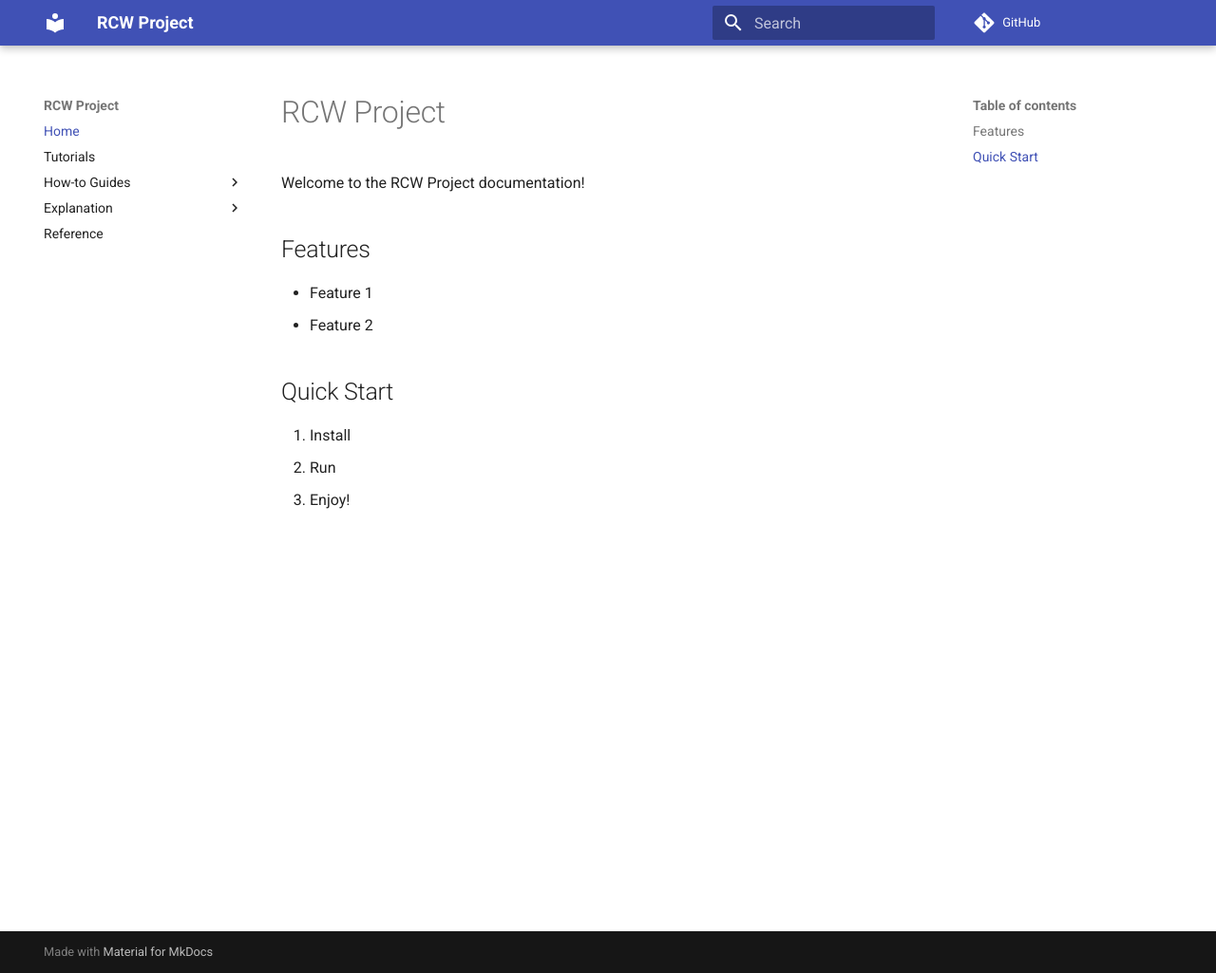
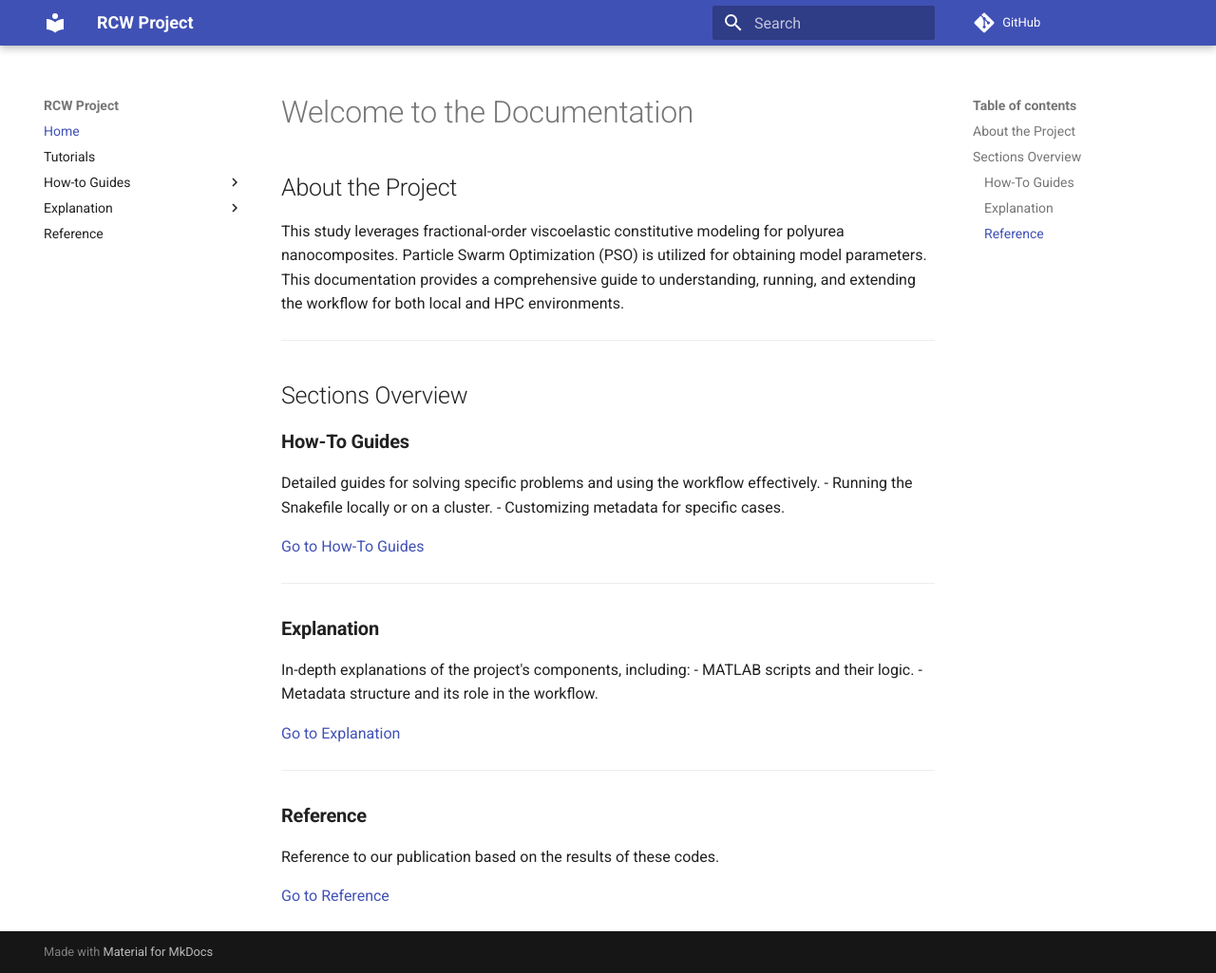
Before and after one commit to armankhoshnevis/RCW_Proejct, an MkDocs documentation site: the page built from docs/index.md, in a window 1280 px wide and 1025 px high. Shown: the whole window at 95% size. Built offline with MkDocs 1.6.1 and Material for MkDocs 9.7.7, drawn with Linux system fonts in a browser that asks for light colours; comment, search, counter and statistics services are not loaded.

Commit message:
Update the home page

```diff
--- a/docs/index.md
+++ b/docs/index.md
@@ -1,12 +1,31 @@
-# RCW Project
+# Welcome to the Documentation
 
-Welcome to the RCW Project documentation!
+## About the Project
+This study leverages fractional-order viscoelastic constitutive modeling for polyurea nanocomposites. Particle Swarm Optimization (PSO) is utilized for obtaining model parameters. This documentation provides a comprehensive guide to understanding, running, and extending the workflow for both local and HPC environments.
 
-## Features
-- Feature 1
-- Feature 2
+---
 
-## Quick Start
-1. Install
-2. Run
-3. Enjoy!
+## Sections Overview
+
+### **How-To Guides**
+Detailed guides for solving specific problems and using the workflow effectively.
+- Running the Snakefile locally or on a cluster.
+- Customizing metadata for specific cases.
+
+[Go to How-To Guides](how-to-guides/index.md)
+
+---
+
+### **Explanation**
+In-depth explanations of the project's components, including:
+- MATLAB scripts and their logic.
+- Metadata structure and its role in the workflow.
+
+[Go to Explanation](explanation/index.md)
+
+---
+
+### **Reference**
+Reference to our publication based on the results of these codes.
+
+[Go to Reference](reference/index.md)
```
